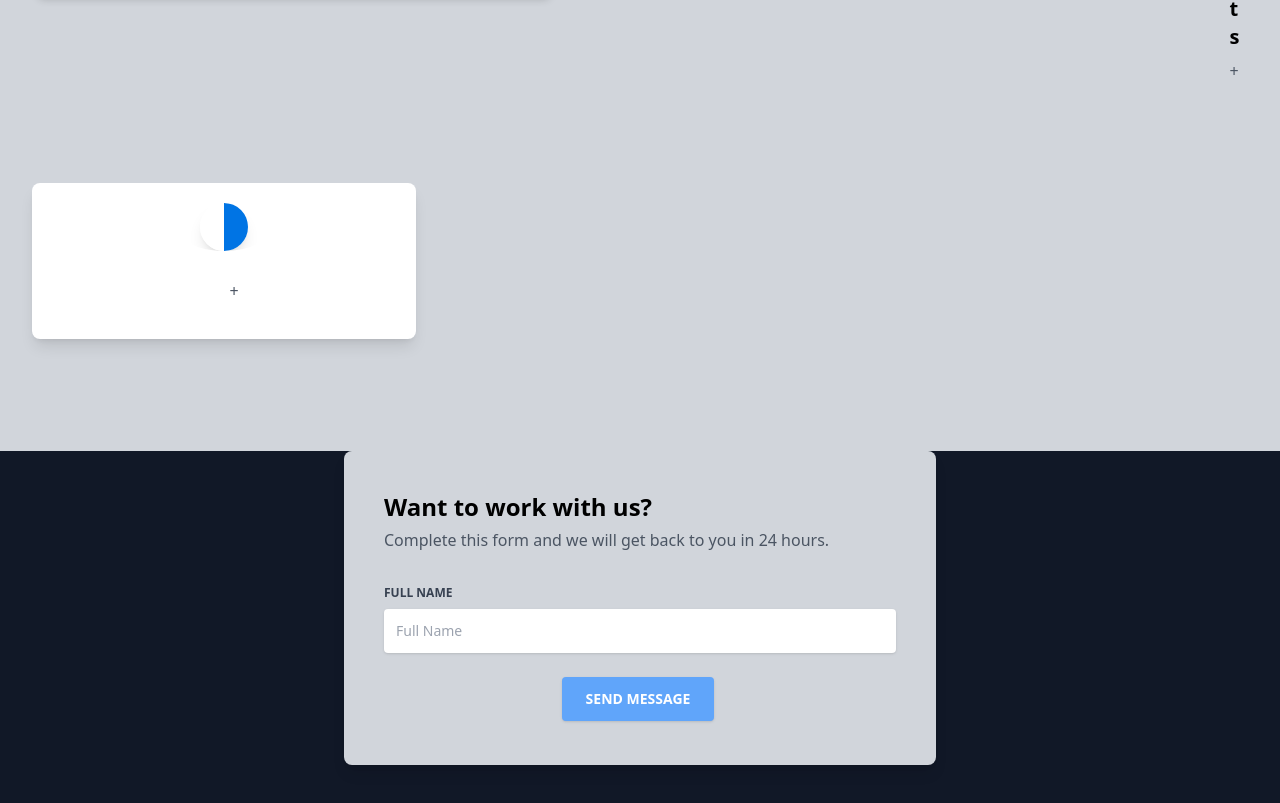
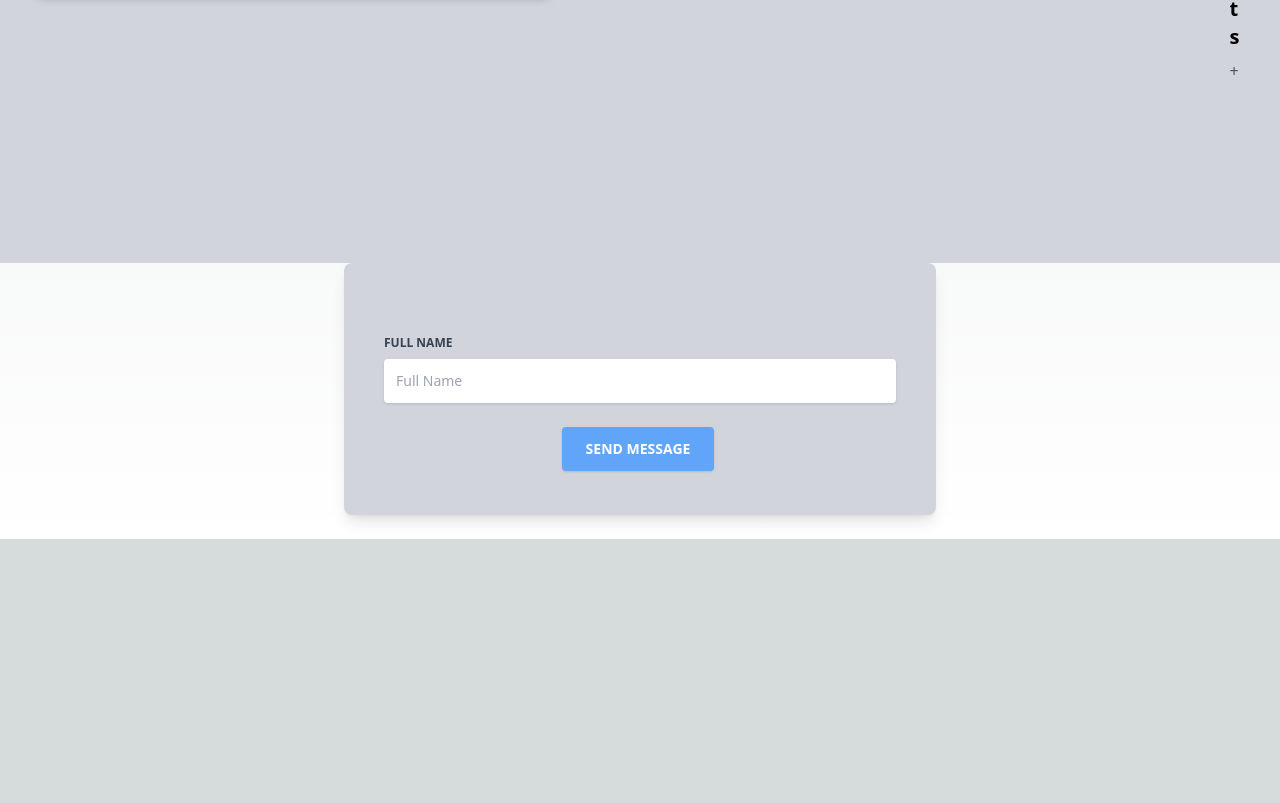
Before and after one commit to janlebar/sideeffect_nextjs, a Next.js app: page / in a window 1280 px wide. Shown: the part 1135-1938 px from the top of the page. After the commit the page ends 1674 px from the top, so only its background shows below. Built offline with nearby package versions, Linux system fonts and the light colour scheme.

Commit message:
fix index

```diff
--- a/components/ui/Card.module.css
+++ b/components/ui/Card.module.css
@@ -12,6 +12,7 @@
   width: 40%;
   float: left;
   margin: 1% 3%; /* Adjusted margin for top and left/right */
+  z-index: 99;
 }
 
 @media (max-width: 768px) {
--- a/pages/index.js
+++ b/pages/index.js
@@ -147,16 +147,7 @@ export default function MyMergedComponent() {
           <div className="container mx-auto px-4">
             <div className="flex flex-wrap">
               <div className="lg:pt-12 pt-6 w-full md:w-4/12 px-4 text-center">
-                <div className="relative flex flex-col min-w-0 break-words bg-white w-full mb-8 shadow-lg rounded-lg">
-                  <div className="px-4 py-5 flex-auto">
-                  <div className="p-3 text-center inline-flex items-center justify-center w-12 h-12 mb-5 shadow-lg rounded-full" style={{ background: 'linear-gradient(to right, white 50%, #0074e4 50%)', clipPath: 'ellipse(100% 50%)' }}>
-                      <i className="fas fa-award"></i>
-                    </div>
-                    <p className="mt-2 mb-4 text-gray-600 ml-5">
-                      +
-                    </p>
-                  </div>
-                </div>
+
               </div>
               {/* Add more service cards */}
             </div>
@@ -171,16 +162,14 @@ export default function MyMergedComponent() {
 
 
 {/* Contact Section */}
-<section className="relative block py-24 lg:pt-0 bg-gray-900">
+<section className=" z-10">
   <div className="container mx-auto px-4">
     <div className="flex flex-wrap justify-center lg:-mt-100 -mt-100">
       <div className="w-full lg:w-6/12 px-4">
         <div className="relative flex flex-col min-w-0 break-words w-full mb-6 shadow-lg rounded-lg bg-gray-300">
           <div className="flex-auto p-5 lg:p-10">
-            <h4 className="text-2xl font-semibold">Want to work with us?</h4>
-            <p className="leading-relaxed mt-1 mb-4 text-gray-600">
-              Complete this form and we will get back to you in 24 hours.
-            </p>
+
+
             <div className="relative w-full mb-3 mt-8">
               <label
                 className="block uppercase text-gray-700 text-xs font-bold mb-2"
```
